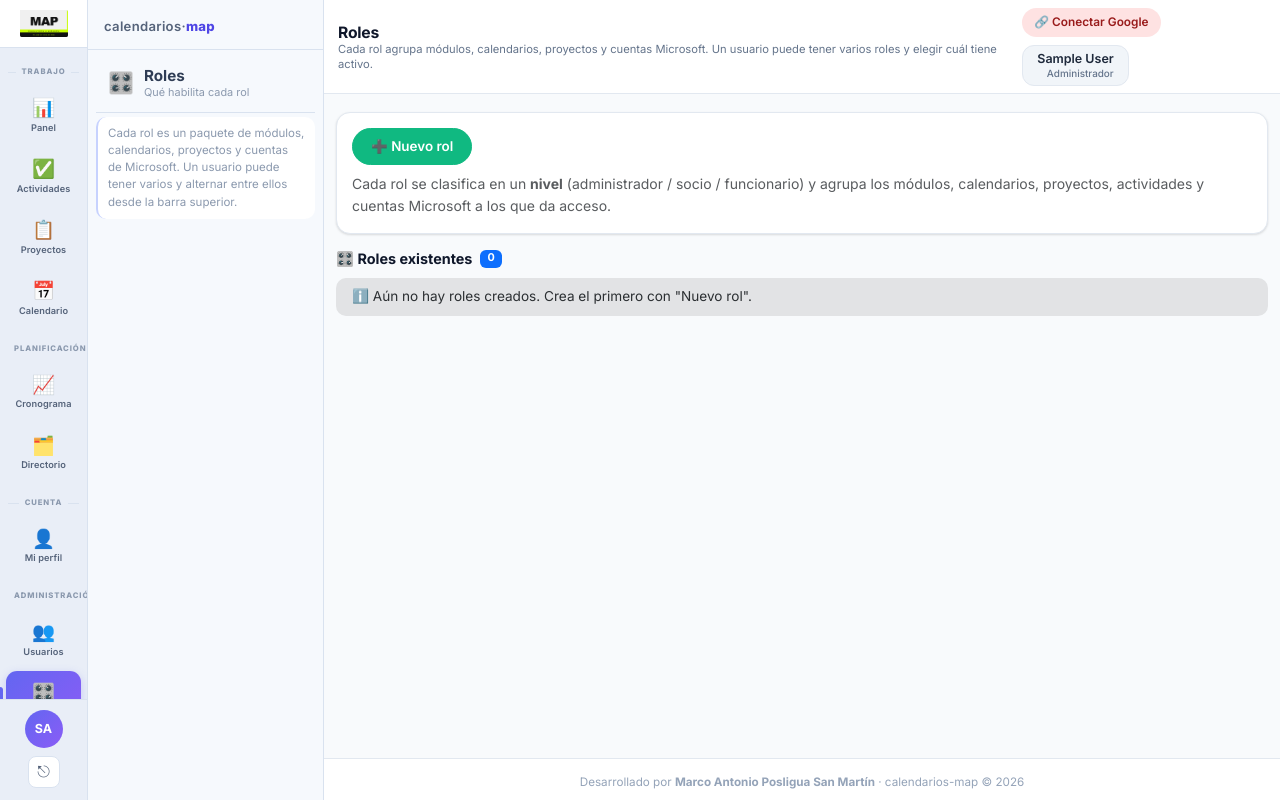
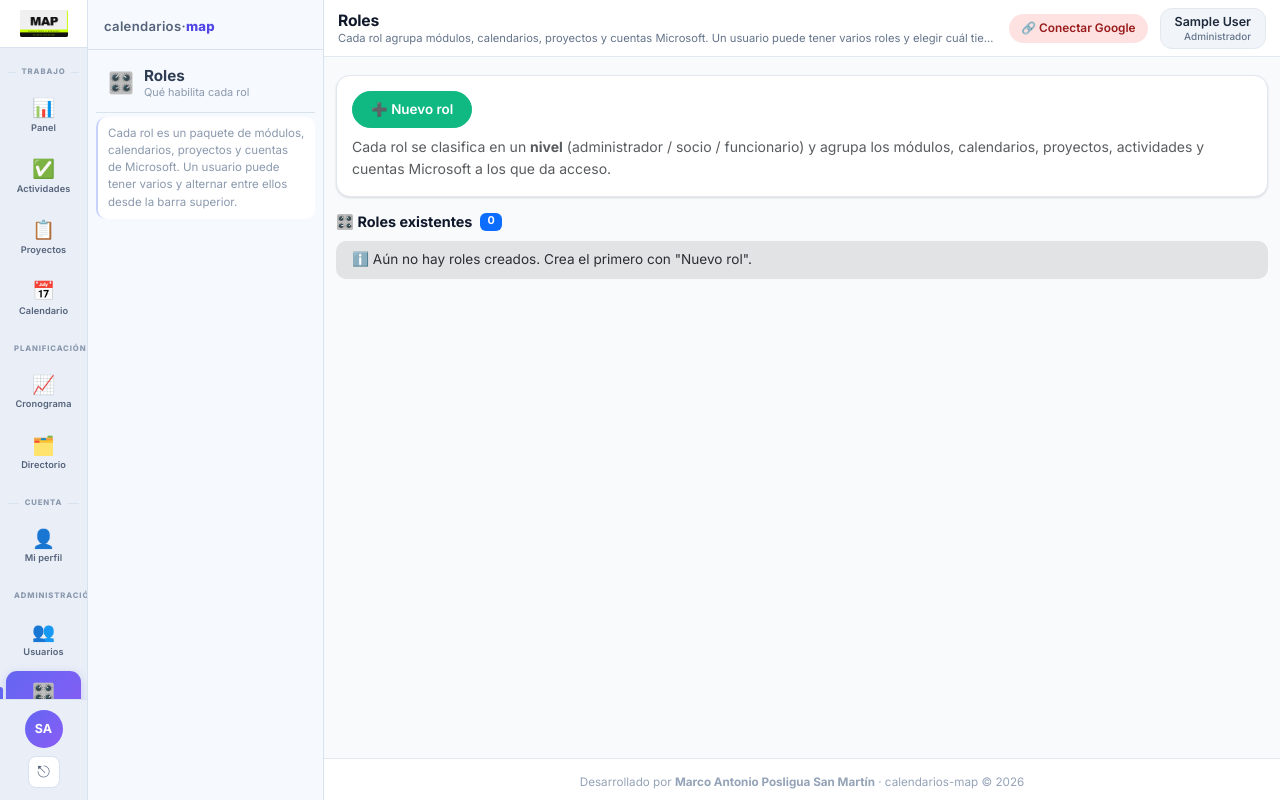
Before and after one commit to jomapconsultores/calendarios-map-app, a Flask app: page /admin/roles in a window 1280 px wide. Run offline with Flask 3, Linux system fonts and the light colour scheme; the visitor is signed in with stand-in values (Sample User, id 1); some libraries are stand-ins or nearby versions.

Commit message:
La barra superior deja de romperse y el aviso de instalar deja de estorbar
Revisión de presentación, con la aplicación delante. Dos defectos que se ven en
cuanto se abre el Directorio.

1. LA IDENTIDAD SE CAÍA DE FILA

   El nombre del usuario y su rol vivían DENTRO de la misma caja que los botones
   de cada pantalla. Esa caja envuelve cuando no cabe, así que en el Directorio
   —cuatro botones desde que se añadió «Traer de ATLAS»— el recuadro de la
   identidad bajaba a una segunda fila y se estrellaba contra el subtítulo de la
   página.

   Quién eres y con qué rol entras no puede depender de cuántos botones tenga la
   pantalla que estés mirando. Ahora son dos cajas: los botones envuelven, la
   identidad se queda anclada a la derecha.

   El título es lo único que cede espacio, porque es lo único que se puede
   recortar sin perder una función. Lleva `min-width:0`, que es lo que permite
   el recorte: sin él un elemento flex se niega a encoger por debajo de su
   contenido, y entonces lo que se desborda es la barra entera.

2. EL AVISO DE INSTALACIÓN SALÍA EN EL ESCRITORIO

   Una barra fija abajo, a lo ancho de la pantalla, tapando el pie de TODAS las
   vistas y las primeras filas de las tablas. Y con el texto equivocado para el
   sitio donde aparecía: «ábrela desde la pantalla de inicio, a pantalla
   completa y con notificaciones» en un monitor de 1440 px.

   No era un descuido del texto sino del disparador: Chrome también lanza
   `beforeinstallprompt` en escritorio. Ahora se pide donde se usa — puntero
   grueso y pantalla de hasta 1024 px. El evento se sigue guardando, así que a
   la misma persona se le ofrecerá cuando entre desde el teléfono.

Versiones a v14 (CSS), v2 (instalar.js) y v5 (caché del móvil): sin subirlas, el
navegador y la aplicación instalada seguirían sirviendo los archivos viejos y
nada de esto se vería.

Co-Authored-By: Claude Opus 5 (1M context) <noreply@anthropic.com>

```diff
--- a/static/css/style.css
+++ b/static/css/style.css
@@ -276,9 +276,29 @@ body {
     top: 0;
     z-index: 1030;
 }
-.topbar .page-title { font-size: .98rem; font-weight: 700; color: var(--dark); margin: 0; letter-spacing: -.2px; line-height: 1.25; }
-.topbar .page-sub { font-size: .7rem; color: var(--gray); margin: 0; line-height: 1.3; }
-.topbar .topbar-actions { margin-left: auto; display: flex; align-items: center; gap: 8px; flex-wrap: wrap; }
+/* El título cede espacio antes que nadie: es lo único que se puede recortar sin
+   perder una función. `min-width:0` es lo que permite que el recorte ocurra —sin
+   él, un elemento flex se niega a encoger por debajo de su contenido y es el
+   resto de la barra el que se desborda. */
+.topbar .topbar-title { flex: 1 1 200px; min-width: 0; }
+.topbar .page-title {
+    font-size: .98rem; font-weight: 700; color: var(--dark); margin: 0;
+    letter-spacing: -.2px; line-height: 1.25;
+    white-space: nowrap; overflow: hidden; text-overflow: ellipsis;
+}
+.topbar .page-sub {
+    font-size: .7rem; color: var(--gray); margin: 0; line-height: 1.3;
+    white-space: nowrap; overflow: hidden; text-overflow: ellipsis;
+}
+/* Los botones de la página son los que envuelven cuando falta sitio... */
+.topbar .topbar-actions {
+    margin-left: auto; display: flex; align-items: center;
+    gap: 8px; flex-wrap: wrap; justify-content: flex-end;
+}
+/* ...y la identidad no: se queda anclada a la derecha pase lo que pase. */
+.topbar .topbar-identity {
+    flex: 0 0 auto; display: flex; align-items: center; gap: 8px;
+}
 
 .topbar-user {
     display: flex; flex-direction: column; align-items: flex-end;
--- a/static/js/instalar.js
+++ b/static/js/instalar.js
@@ -44,6 +44,17 @@
     return /Safari/.test(ua) && !/CriOS|FxiOS|EdgiOS|OPiOS/.test(ua);
   }
 
+  function esDispositivoDeMano() {
+    // El aviso habla de «pantalla de inicio» y de notificaciones: es un mensaje
+    // para un teléfono o una tableta. En escritorio, Chrome también dispara
+    // `beforeinstallprompt`, así que la barra salía en un monitor de 1440 px
+    // —tapando el pie de TODAS las pantallas, encima de las tablas— para
+    // ofrecer algo que allí no le sirve a nadie. Se pide donde se usa.
+    var táctil = navigator.maxTouchPoints > 1 ||
+                 window.matchMedia('(pointer: coarse)').matches;
+    return táctil && window.matchMedia('(max-width: 1024px)').matches;
+  }
+
   function fueDescartadoHacePoco() {
     try {
       var cuando = parseInt(localStorage.getItem(CLAVE_DESCARTADO) || '0', 10);
@@ -79,7 +90,9 @@
   window.addEventListener('beforeinstallprompt', function (e) {
     e.preventDefault();               // se pospone para enseñarlo cuando convenga
     eventoInstalacion = e;
-    if (yaInstalada() || fueDescartadoHacePoco()) return;
+    // Se guarda el evento igualmente: así el aviso puede ofrecerse más adelante
+    // si la misma persona abre el sistema desde su teléfono.
+    if (yaInstalada() || fueDescartadoHacePoco() || !esDispositivoDeMano()) return;
 
     var banner = construirBanner(
       'Instalar Calendarios MAP',
--- a/static/sw.js
+++ b/static/sw.js
@@ -13,7 +13,9 @@
 //     <head>. Sin subir esta versión, el teléfono seguiría sirviendo la hoja
 //     vieja —la del @import— y en la aplicación instalada no se vería nada del
 //     cambio.
-const CACHE = 'calmap-v4';
+// v5: barra superior (la identidad ya no se cae de fila) e instalar.js (el
+//     aviso de instalación sólo se ofrece en dispositivos de mano).
+const CACHE = 'calmap-v5';
 // Sólo lo que se pide SIN parámetro de versión. El CSS y el JS se enlazan con
 // «?v=N», y la caché distingue por URL completa: precargarlos aquí sin el
 // parámetro no serviría de nada (nunca coincidiría con lo que pide la página) y
--- a/templates/base.html
+++ b/templates/base.html
@@ -15,7 +15,7 @@
 <link rel="preconnect" href="https://fonts.gstatic.com" crossorigin>
 <link rel="stylesheet" href="https://fonts.googleapis.com/css2?family=Inter:wght@300;400;500;600;700;800&display=swap">
 <link href="https://cdn.jsdelivr.net/npm/bootstrap@5.3.0/dist/css/bootstrap.min.css" rel="stylesheet">
-<link rel="stylesheet" href="{{ url_for('static', filename='css/style.css') }}?v=13">
+<link rel="stylesheet" href="{{ url_for('static', filename='css/style.css') }}?v=14">
 {# Ajustes de teléfono (muesca del iPhone, zoom de Safari, tablas anchas).
    Va después de style.css para poder corregirlo sin recurrir a !important. #}
 <link rel="stylesheet" href="{{ url_for('static', filename='css/movil.css') }}?v=3">
@@ -326,10 +326,17 @@
   <div class="app-main">
     <header class="topbar">
       <button class="menu-toggle" id="menuToggle" aria-label="Menú">☰</button>
-      <div>
+      <div class="topbar-title">
         <h1 class="page-title">{% block page_title %}{% endblock %}</h1>
         {% block page_sub %}{% endblock %}
       </div>
+      {# Los botones DE LA PÁGINA y la IDENTIDAD viven en cajas separadas. Antes
+         compartían la misma y, como esa caja envuelve cuando no cabe, en las
+         pantallas con varios botones —el Directorio tiene cuatro— el nombre del
+         usuario se caía a una segunda fila y se estrellaba contra el subtítulo.
+         Quién eres y con qué rol entras no puede depender de cuántos botones
+         tenga la pantalla que estés mirando: ahora los botones envuelven y la
+         identidad se queda donde siempre. #}
       <div class="topbar-actions">
         {% block topbar_actions %}
         {% if is_adm %}
@@ -340,6 +347,8 @@
           {% endif %}
         {% endif %}
         {% endblock %}
+      </div>
+      <div class="topbar-identity">
         {% if user_roles_list|length > 1 %}
         <form method="POST" action="/account/active-role" class="role-switcher-form" style="margin:0">
           <input type="hidden" name="csrf_token" value="{{ csrf_token() }}">
@@ -484,7 +493,7 @@
 </script>
 <script src="{{ url_for('static', filename='js/password-toggle.js') }}"></script>
 {# Instalación en el teléfono: botón nativo en Android, instrucciones en iOS. #}
-<script src="{{ url_for('static', filename='js/instalar.js') }}?v=1" defer></script>
+<script src="{{ url_for('static', filename='js/instalar.js') }}?v=2" defer></script>
 <script>
 // Aquí había un cierre de sesión automático a los 20 minutos de inactividad:
 // pasado ese rato la pantalla saltaba sola a /logout, aunque estuvieras
```
